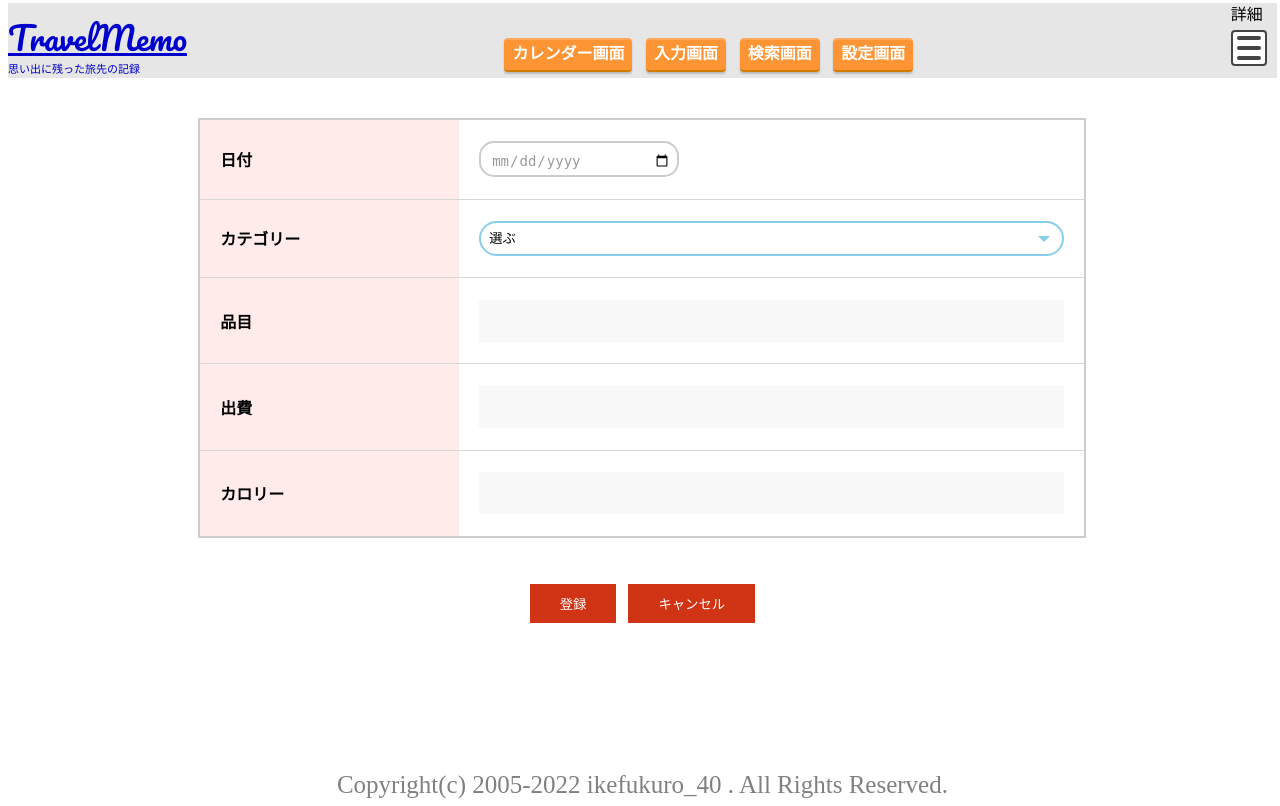
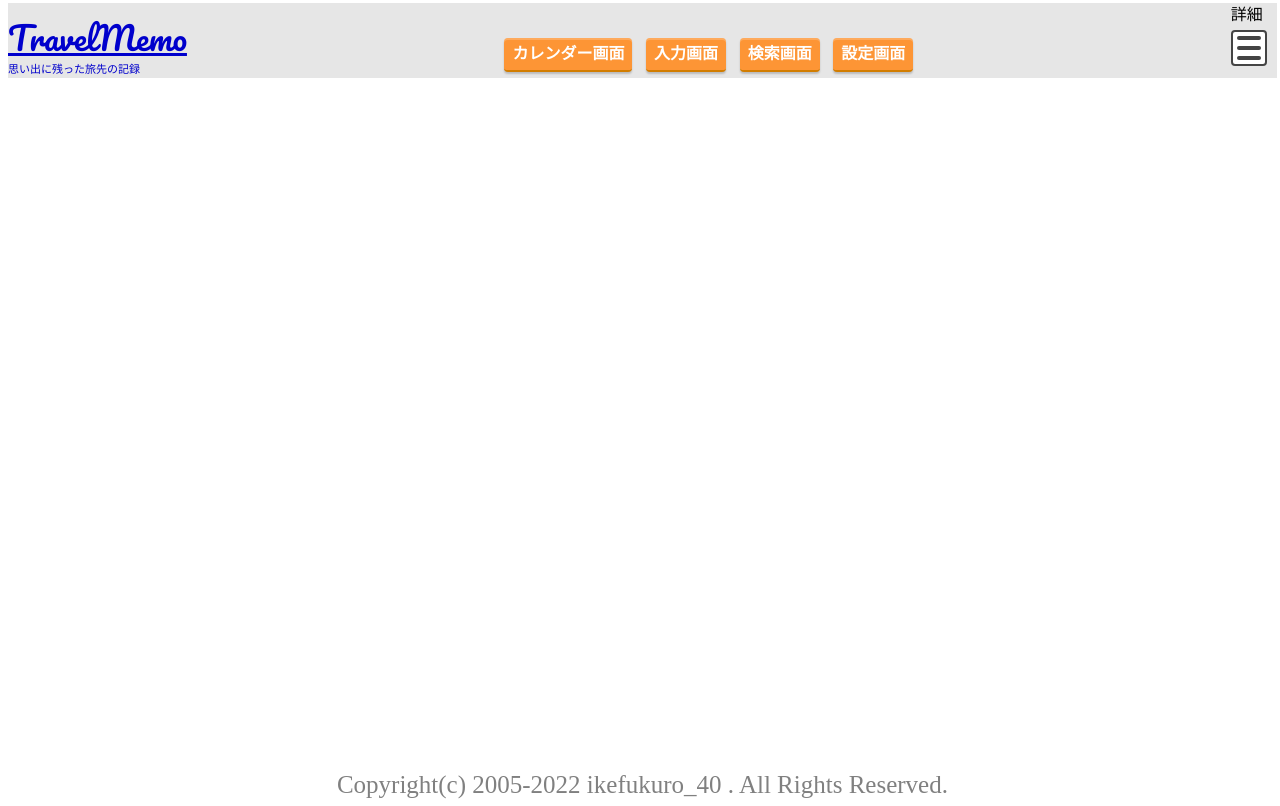
Before and after one commit to pugachev/dailycheck, a PHP site: page /dailycheck/search.php in a window 1280 px wide. Run offline with PHP 8.4, Linux system fonts and the light colour scheme.

Commit message:
ソースの微修正

```diff
--- a/search.php
+++ b/search.php
@@ -37,60 +37,10 @@ if ((!empty($_POST['tgtdate']) && !empty($_POST['tgtcategory'])) || (!empty($_GE
     <title>入力画面</title>
   </head>
   <body>
-  <?php include 'header.php';?>
+    <?php include 'header.php';?>
     <main>
 
-
-	<!-- メイン開始 -->
-  <form action="input.php" method="post">
-    <table class="form-table">
-      <tbody>
-        <tr>
-          <th>日付</th>
-          <td><label><input type="date" name="tgtdate" size="30" value=""></label>
-          </td>
-        </tr>
-        <tr>
-          <th>カテゴリー</th>
-          <td>
-            <div class="category cate">
-              <select name="tgtcategory">
-                <option value="" hidden>選ぶ</option>
-                <option value="食費">食費</option>
-                <option value="日用品">日用品</option>
-                <option value="Amazon">Amazon</option>
-                <option value="医療費">医療費</option>
-                <option value="公共料金">公共料金</option>
-                <option value="税金">税金</option>
-                <option value="外食">外食</option>
-                <option value="その他">その他</option>
-              </select>
-            </div>
-          </td>
-        </tr>
-        <tr>
-          <th>品目</th>
-          <td><input type="text" name="tgtitem" size="60" value="">
-          </td>
-        </tr>
-        <tr>
-          <th>出費</th>
-          <td><input type="text" name="tgtmoney" size="60" value="">
-          </td>
-        </tr>
-        <tr>
-          <th>カロリー</th>
-          <td><input type="text" name="tgtcalory" size="60" value="">
-          </td>
-        </tr>
-      </tbody>
-    </table>
-    <div class="button_wrapper">
-      <button class="button">登録</button>
-      <button class="button">キャンセル</button>
-    </div>
-  </form>
-  </main>
+    </main>
     <footer>
       <div class="copy">
         <p>Copyright(c) 2005-2022 ikefukuro_40 . All Rights Reserved.</p>
```
Also changed, not shown: setting.php (+2 -53 lines).
